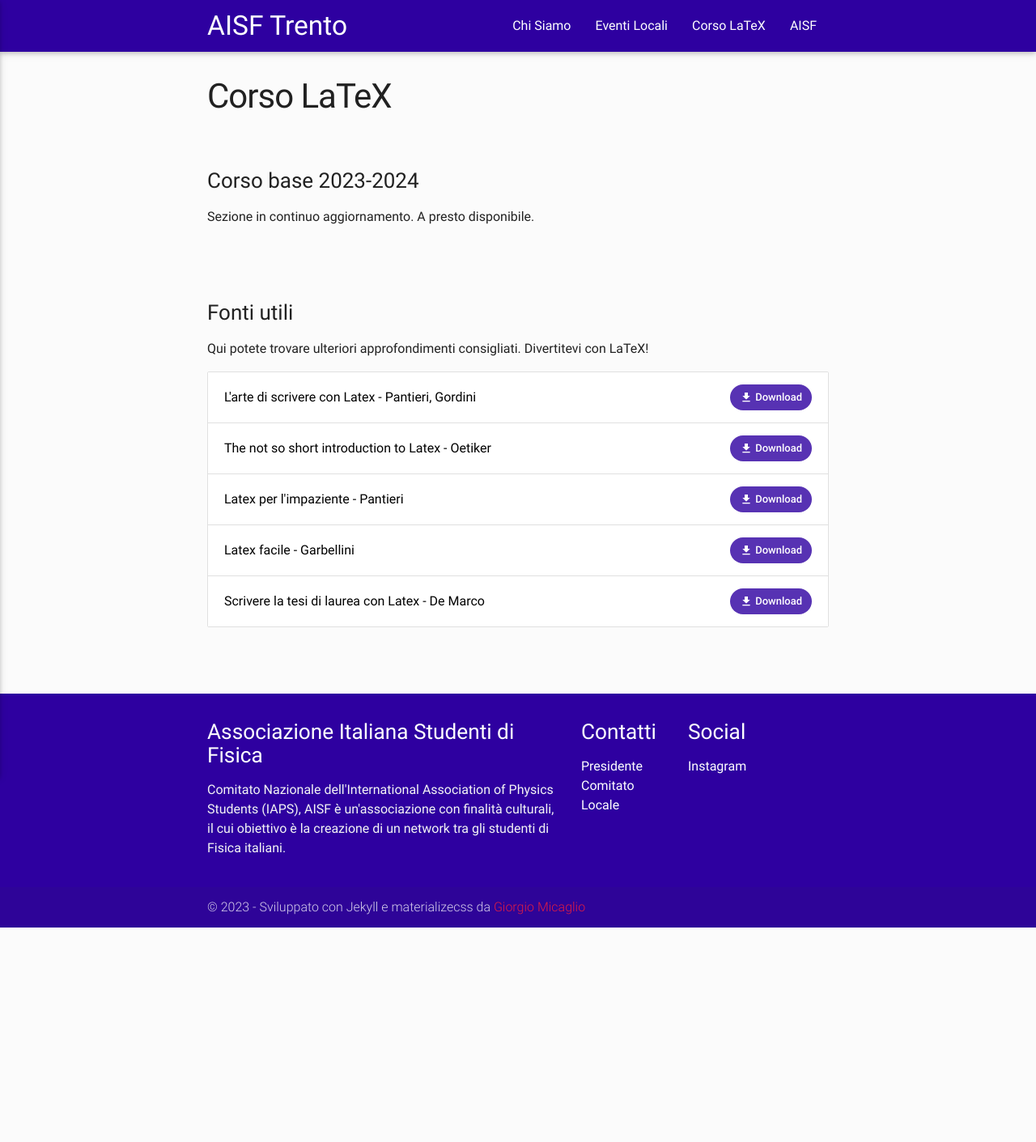
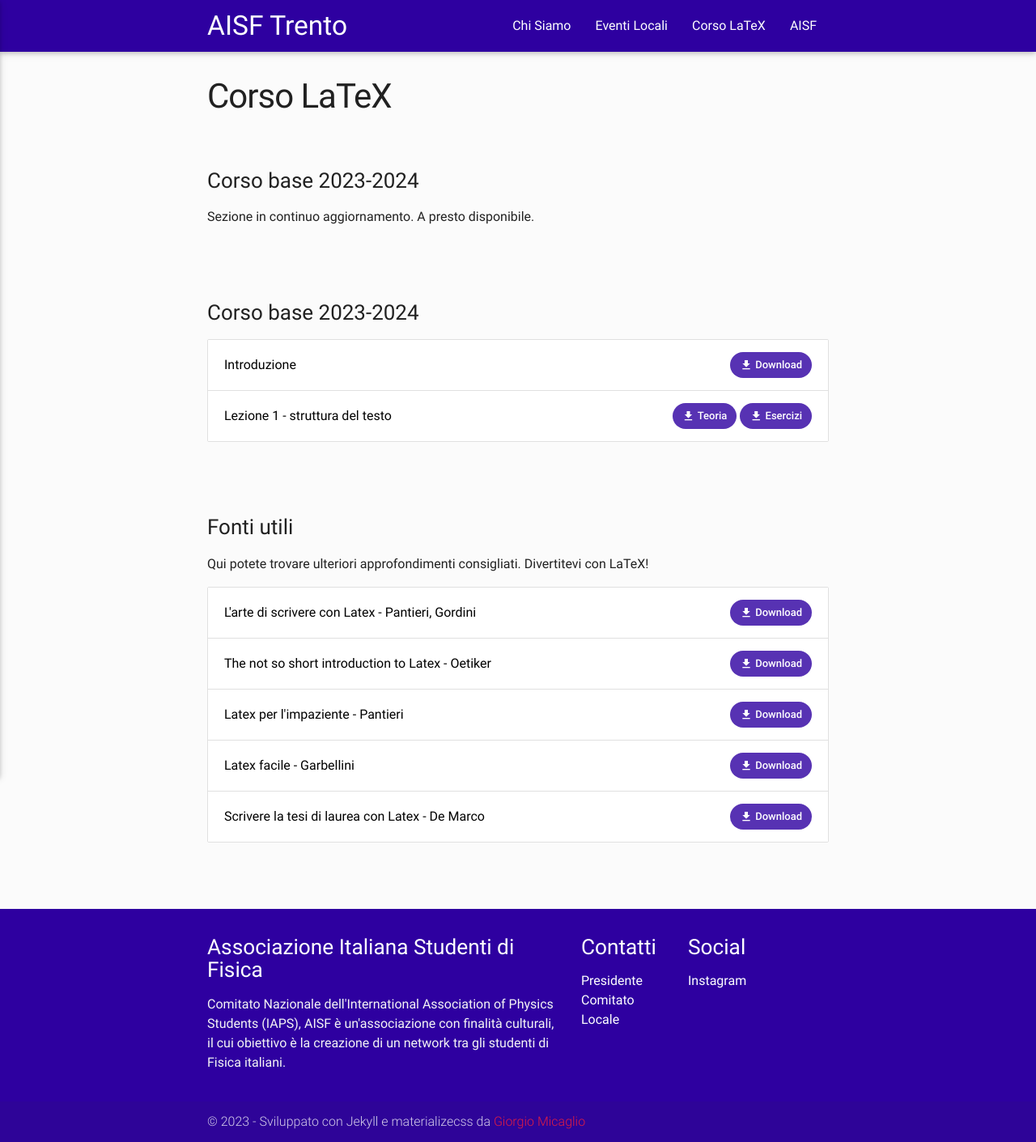
Before and after one commit to ai-sf/trento, a Jekyll site: the page built from latex.html, in a window 1280 px wide. Shown: the whole page at 81% size. Built offline with Jekyll 4.4.1, drawn with Linux system fonts in a browser that asks for light colours; nearby versions of some CDN libraries; before the commit the page ends 1146 px from its top, so only the background shows below that.

Commit message:
add files latex

```diff
--- a/_data/latex.yml
+++ b/_data/latex.yml
@@ -2,6 +2,20 @@ sezioni:
 
   - titolo: "Corso base 2023-2024"
     testo: "Sezione in continuo aggiornamento. A presto disponibile."
+
+  - titolo: "Corso base 2023-2024"
+    testo: " "
+    downloads:
+      - testo: "Introduzione"
+        urls:
+        - nome: "Download"
+          url: "introduzione_23-24.pdf"
+      - testo: "Lezione 1 - struttura del testo"
+        urls:
+        - nome: "Teoria"
+          url: "lezione1_23-24.pdf"
+        - nome: "Esercizi"
+          url: "esercizi1_23-24.pdf"
 
   - titolo: "Fonti utili"
     testo: "Qui potete trovare ulteriori approfondimenti consigliati. Divertitevi con LaTeX!"
@@ -31,19 +45,6 @@ sezioni:
         - nome: "Download"
           url: "Latex_tesi.pdf"
 
-# - titolo: "Corso base 2022-2023"
-  #   testo: " "
-  #   downloads:
-  #     - testo: "Introduzione"
-  #       urls:
-  #       - nome: "Download"
-  #         url: "Introduzione_22-23.pdf"
-  #     - testo: "Lezione 1 - struttura del testo"
-  #       urls:
-  #       - nome: "Teoria"
-  #         url: "Lezione-1_22-23.pdf"
-  #       - nome: "Esercizi"
-  #         url: "Esercizi-1_22-23.pdf"
   #     - testo: "Lezione 2 - ambienti matematici"
   #       urls:
   #       - nome: "Teoria"
```
Also changed, not shown: 3 other files.
